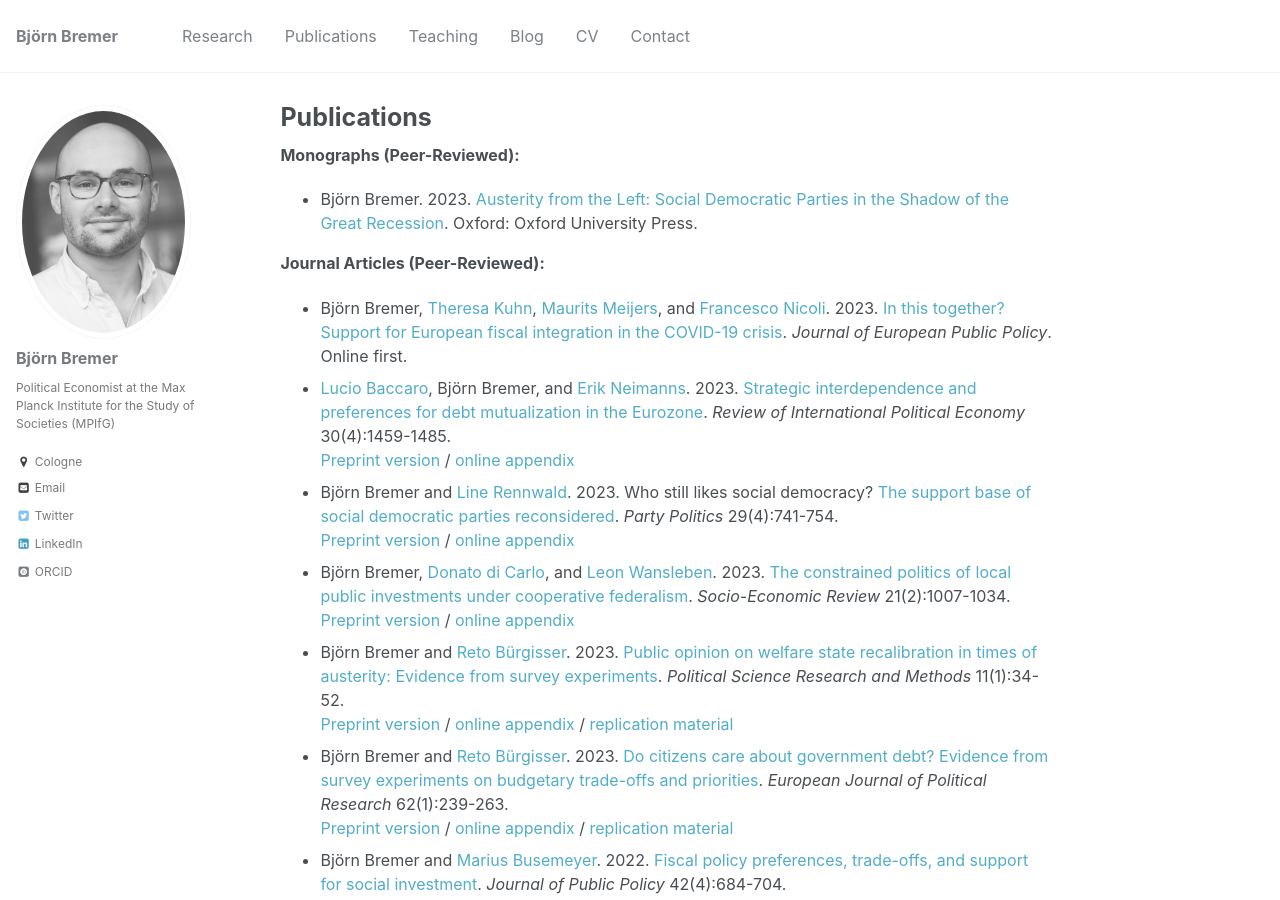
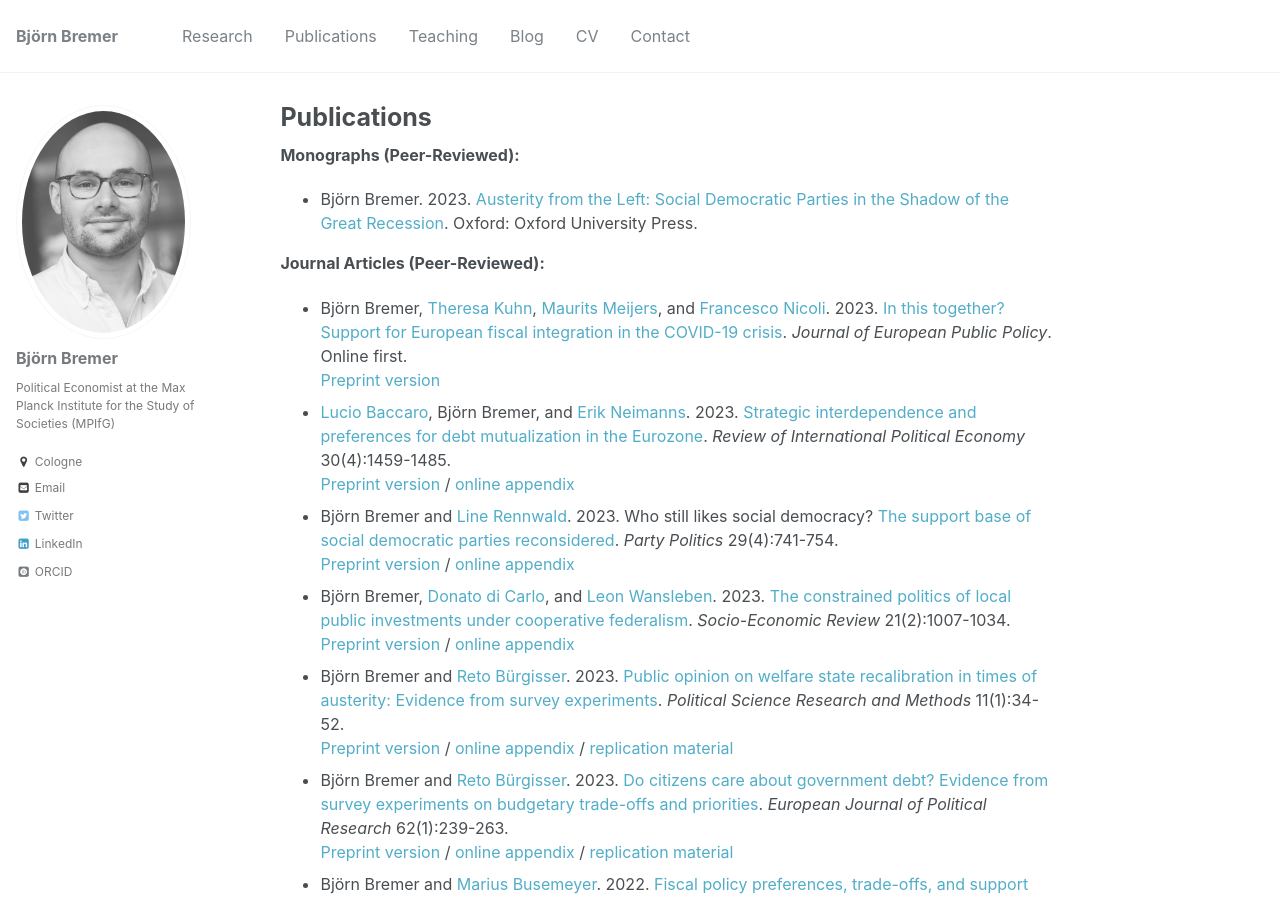
Before and after one commit to bjoernbremer/bjoernbremer.github.io, a Jekyll site: the page built from _pages/publications.md, in a window 1280 px wide and 900 px high. Built offline with Jekyll 4.4.1, drawn with Linux system fonts in a browser that asks for light colours; some web fonts are replaced.

Commit message:
Update publications.md

```diff
--- a/_pages/publications.md
+++ b/_pages/publications.md
@@ -11,6 +11,7 @@ author_profile: true
 
 **Journal Articles (Peer-Reviewed):**
 * Björn Bremer, [Theresa Kuhn](https://theresakuhn.eu/), [Maurits Meijers](http://mauritsmeijers.eu/), and [Francesco Nicoli](https://francesconicoli.wordpress.com/). 2023. [In this together? Support for European fiscal integration in the COVID-19 crisis](https://doi.org/10.1080/13501763.2023.2220357). *Journal of European Public Policy*. Online first. <br/>
+[Preprint version](https://osf.io/preprints/socarxiv/82cyw/)
 * [Lucio Baccaro](https://www.mpifg.de/people/lb/index_en.asp), Björn Bremer, and [Erik Neimanns](https://www.mpifg.de/forschung/wissdetails_en.asp?MitarbID=885). 2023. [Strategic interdependence and preferences for debt mutualization in the Eurozone](https://doi.org/10.1080/09692290.2022.2107043). *Review of International Political Economy* 30(4):1459-1485. <br/>
 [Preprint version](https://osf.io/preprints/socarxiv/atg8p/) / [online appendix]({{ site.url }}/files/publications/BaccaroBremerNeimanns_RIPE_OnlineAppendix.pdf)
 * Björn Bremer and [Line Rennwald](https://linerennwald.wordpress.com/). 2023. Who still likes social democracy? [The support base of social democratic parties reconsidered](https://doi.org/10.1177/13540688221093770). *Party Politics* 29(4):741-754. <br/>
```
